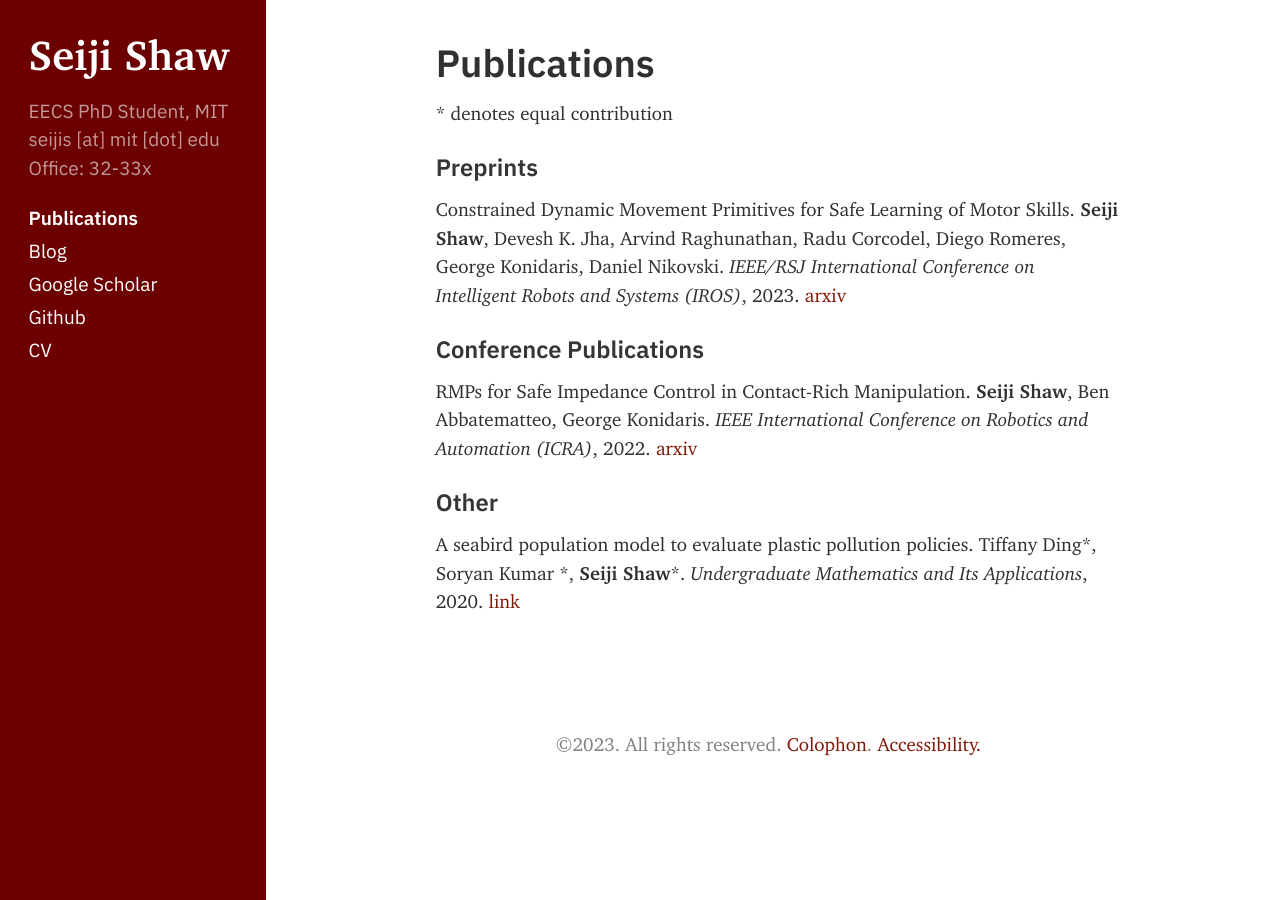
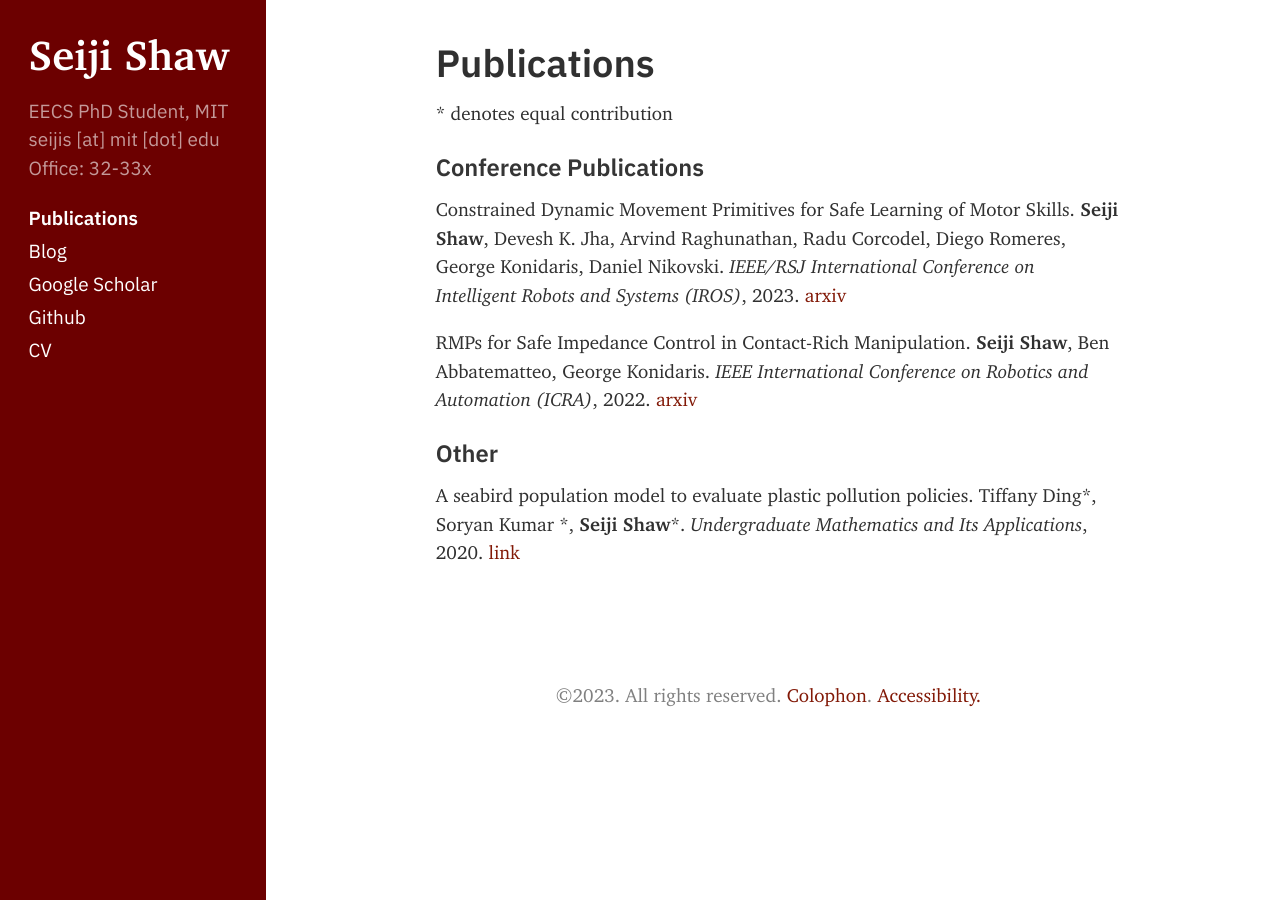
Before and after one commit to sageshoyu/sageshoyu.github.io, a Jekyll site: the page built from docs/publications.md, in a window 1280 px wide. Built offline with Jekyll 4.4.1, drawn with Linux system fonts in a browser that asks for light colours; nearby versions of some CDN libraries.

Commit message:
no prepreints at the moment

```diff
--- a/docs/publications.md
+++ b/docs/publications.md
@@ -7,12 +7,10 @@ norandombanner: true
 
 \* denotes equal contribution
 
-### Preprints
+### Conference Publications
 Constrained Dynamic Movement Primitives for Safe Learning of Motor Skills. **Seiji Shaw**, Devesh K. Jha, Arvind Raghunathan, Radu Corcodel, Diego Romeres, George Konidaris, Daniel Nikovski. *IEEE/RSJ International Conference on Intelligent Robots and Systems (IROS)*, 2023.
 [arxiv](https://arxiv.org/abs/2209.14461)
 
-
-### Conference Publications
 RMPs for Safe Impedance Control in Contact-Rich Manipulation. **Seiji Shaw**, Ben Abbatematteo, George Konidaris. *IEEE International Conference on Robotics and Automation (ICRA)*, 2022.
 [arxiv](https://arxiv.org/abs/2109.12103)
 
```
